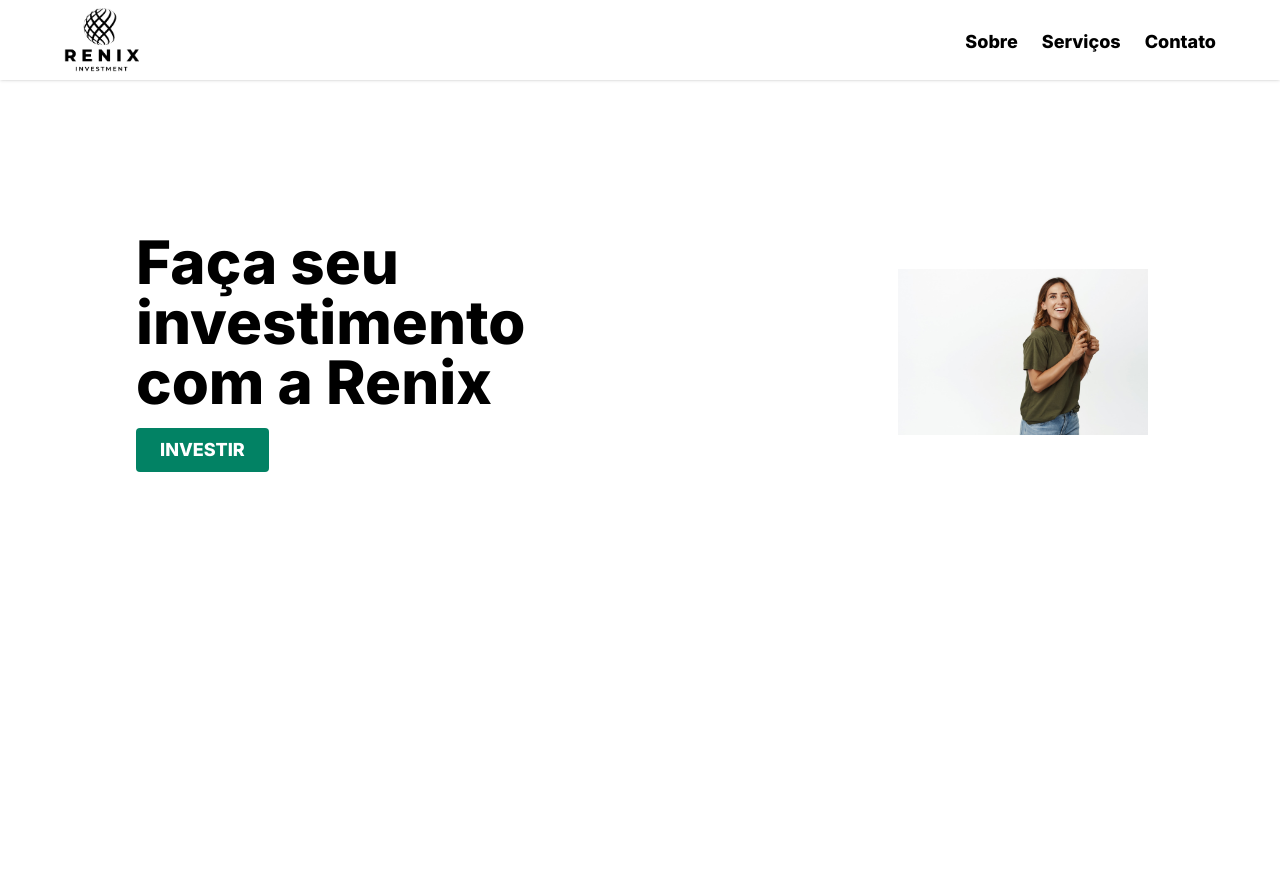
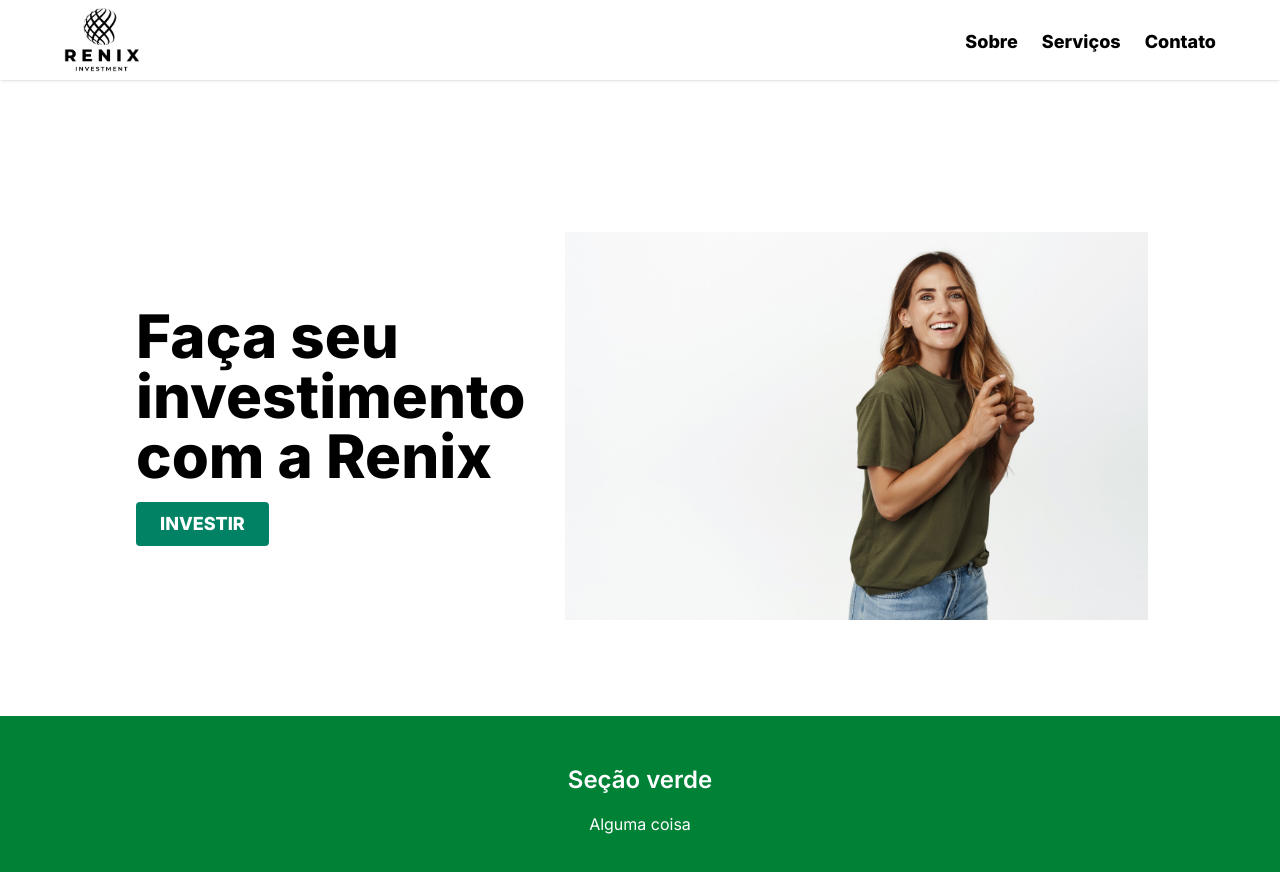
Before and after one commit to Bruno-DevBack/TCC_ADS_ETEC, a Next.js app in the folder Renix/: page / in a window 1280 px wide. Shown: the top 872 px of the page. Before the commit the page ends 800 px from the top, so only its background shows below. Built offline with nearby package versions, Linux system fonts and the light colour scheme.

Commit message:
Adição da seção verde

```diff
--- a/Renix/src/app/page.tsx
+++ b/Renix/src/app/page.tsx
@@ -68,14 +68,13 @@ export default function Page() {
           </>
         )}
       </Disclosure>
-
       {/* Conteúdo principal */}
       <main className="pt-28 px-4 sm:px-6 lg:px-16 container mx-auto">
         <div className="mt-10 px-6 sm:px-8 md:px-10 lg:px-12 xl:px-16 2xl:px-24">
-          <div className="flex flex-col md:flex-row items-center justify-between gap-6 ml-2 md:mt-[120px] lg:mr-1">
+          <div className="flex flex-col md:flex-row items-center justify-between gap-8 md:gap-10 ml-2 md:mt-[120px] lg:mr-1">
             {/* Texto e botão */}
             <div className="flex flex-col items-start gap-4">
-              <h1 className="text-black font-extrabold text-2xl sm:text-3xl md:text-4xl lg:text-5xl xl:text-6xl">
+              <h1 className="text-black font-extrabold text-4xl md:text-5xl lg:text-5xl xl:text-6xl">
                 Faça seu investimento <br /> com a Renix
               </h1>
 
@@ -91,13 +90,21 @@ export default function Page() {
               <img
                 src="/woman.jpeg"
                 alt="Renix Banner"
-                className="w-full max-w-[180px] sm:max-w-[220px] md:max-w-[250px] h-auto object-contain"
+                className="w-full max-w-[590px] h-auto object-contain"
               />
             </div>
-
           </div>
         </div>
       </main>
+
+      {/* Seção verde fora do container */}
+      <section className="w-full bg-green-700 mt-24 py-12 px-6 sm:px-8 lg:px-16 xl:px-24">
+        <div className="max-w-7xl mx-auto text-white text-center">
+          <h2 className="text-2xl font-semibold">Seção verde</h2>
+          <p className="mt-4 text-base">Alguma coisa</p>
+        </div>
+      </section>
+
     </>
   )
 }
```
